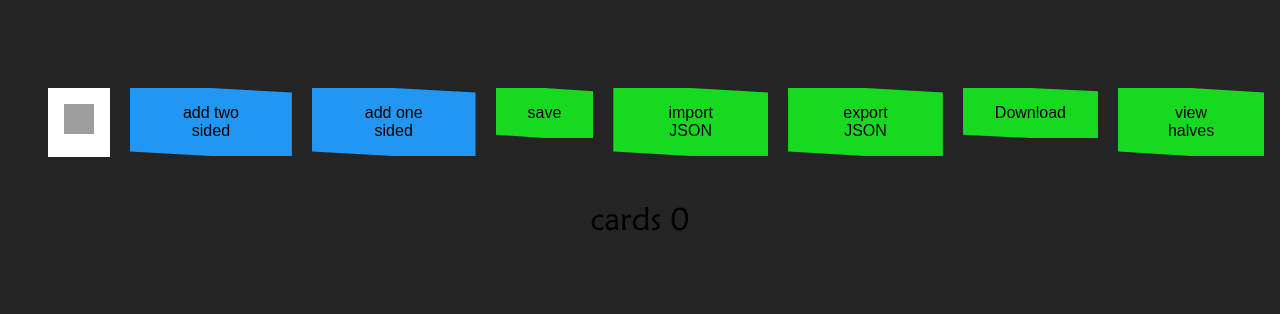
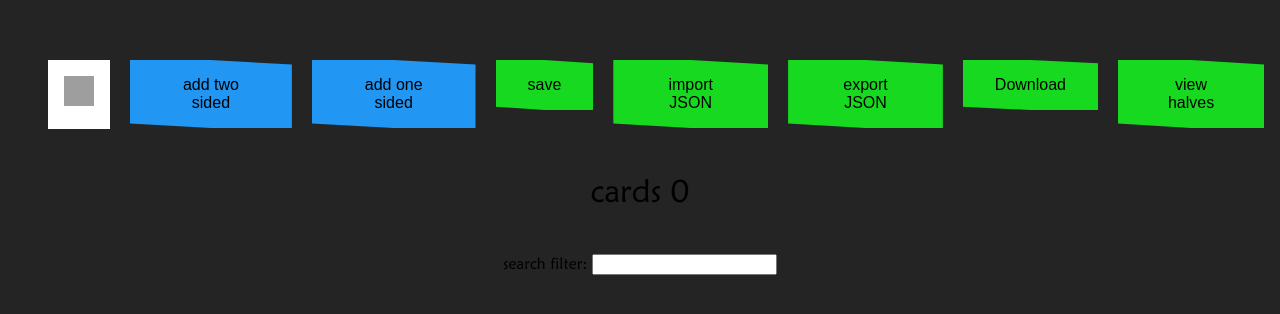
Before and after one commit to KoenMW/passive-aggressive-card-manager, a Svelte app: page / in a window 1280 px wide. Shown: the part 232-546 px from the top of the page. Built offline with nearby package versions, Linux system fonts and the light colour scheme; grey boxes are pictures that could not be loaded; what gun would draw is missing.

Commit message:
feat: added string filter

```diff
--- a/src/views/Home.svelte
+++ b/src/views/Home.svelte
@@ -14,16 +14,35 @@
 
   let currentFilter: cardNames = "None";
 
-  $: filteredCards = filterCards($cards, currentFilter);
+  let stringFilter: string = "";
 
-  const filterCards = (cards: card[], filter: cardNames): card[] => {
-    if (filter === "None") return cards;
+  $: filteredCards = filterCards($cards, currentFilter, stringFilter);
+
+  const checkStringFilter = (card: card, stringFilter: string) => {
+    stringFilter = stringFilter.toLocaleLowerCase();
+    return (
+      !stringFilter ||
+      card.cardHalf1.text.toLocaleLowerCase().includes(stringFilter) ||
+      (card.cardHalf2 &&
+        card.cardHalf2.text.toLocaleLowerCase().includes(stringFilter))
+    );
+  };
+
+  const filterCards = (
+    cards: card[],
+    filter: cardNames,
+    stringFilter: string
+  ): card[] => {
     return cards.filter(
       (card) =>
-        card.cardHalf1.cardType.type === filter ||
-        (card.cardHalf2 && card.cardHalf2.cardType.type === filter)
+        (card.cardHalf1.cardType.type === filter ||
+          filter === "None" ||
+          (card.cardHalf2 && card.cardHalf2.cardType.type === filter)) &&
+        checkStringFilter(card, stringFilter)
     );
   };
+
+  $: console.log(stringFilter);
 </script>
 
 <section class="button-container">
@@ -64,6 +83,9 @@
 </section>
 
 <h1>cards {filteredCards.length}</h1>
+<div class="filter">
+  search filter: <input type="text" bind:value={stringFilter} />
+</div>
 <section class="container">
   {#each filteredCards as c}
     <div class="wrapper">
@@ -103,4 +125,8 @@
     top: 0;
     z-index: 10;
   }
+
+  .filter {
+    padding: 1rem;
+  }
 </style>
```
